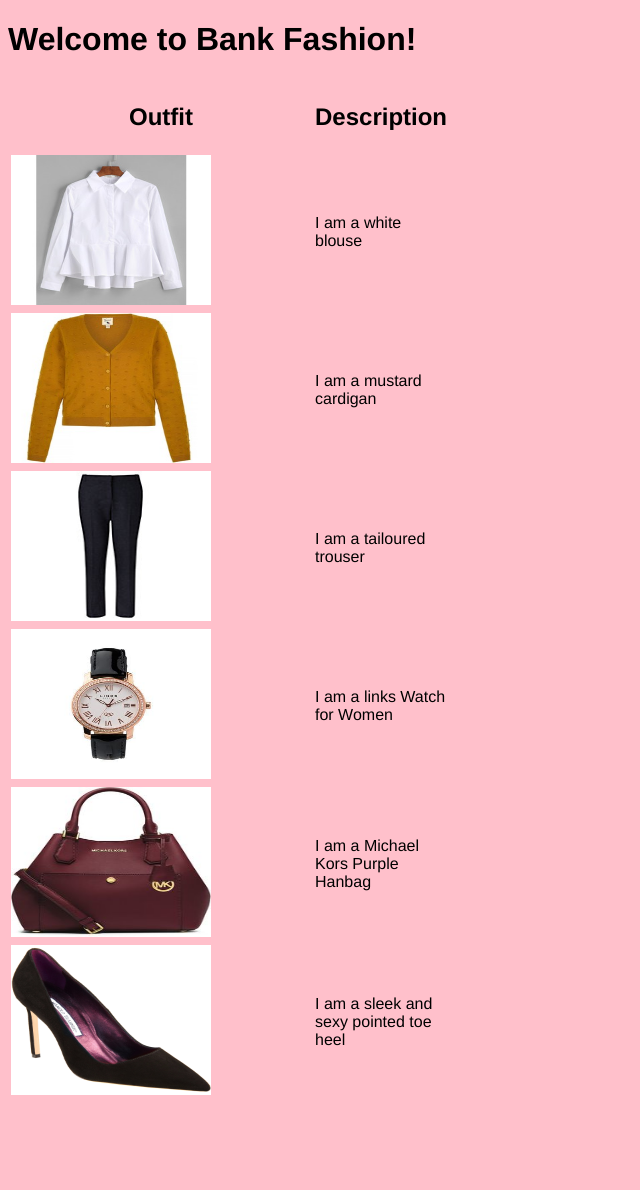
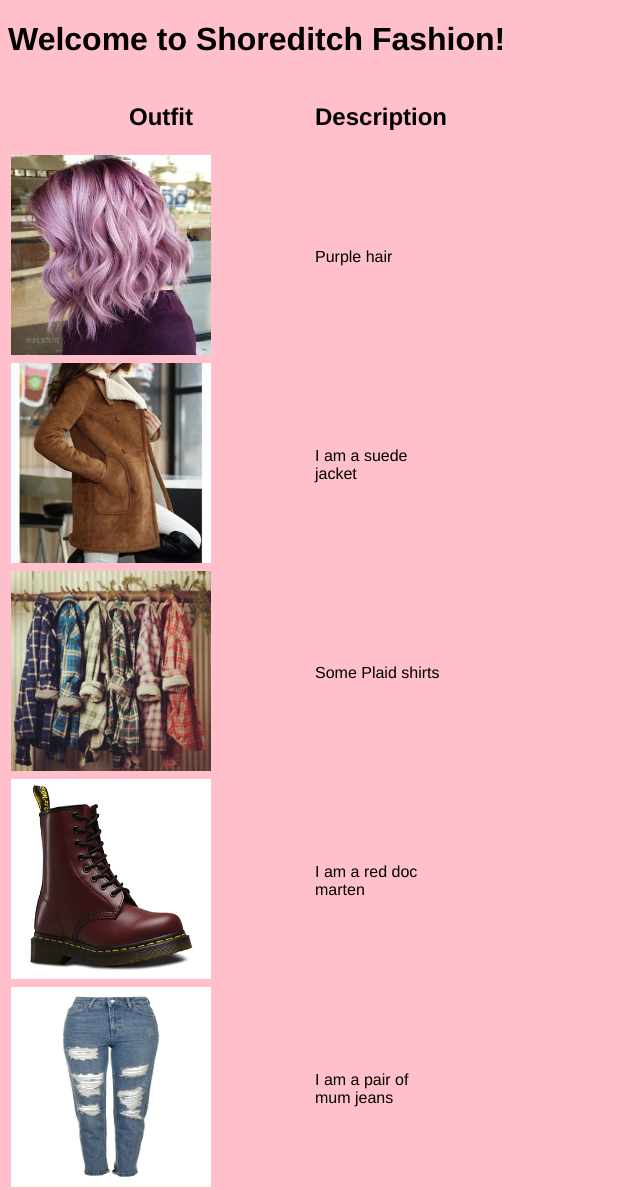
Before and after one commit to jebushore1/Project--London-Fashion, a plain HTML site: page shoreditch.html in a window 1280 px wide. Shown: the top 1190 px of the page, without its empty margins (0-640 px from the left). Before the commit the page ends 1102 px from the top, so only its background shows below. Drawn offline with nearby package versions, Linux system fonts and the light colour scheme.

Commit message:
All pictures added
Done!!!

```diff
--- a/css.css
+++ b/css.css
@@ -11,3 +11,5 @@ ul.nav li{
 .peckham{width:150px; height:200px;}
 .bank{width:200px; height:150px; margin-right: 100px}
 p{text-anchor: top;}
+.shoreditch{width:200px; height:200px; margin-right: 100px}
+.chelsea{width:200px; height:150px; margin-right: 100px}
--- a/shoreditch.html
+++ b/shoreditch.html
@@ -6,36 +6,36 @@
 <link rel="stylesheet" type="text/css" href="css.css">
 </head>
 <body>
-<h1> Welcome to Bank Fashion! </h1>
-    <div class = 'bank'>
+<h1> Welcome to Shoreditch Fashion! </h1>
+    <div class = 'shoreditch'>
       <table style='width:100%'>
         <tr>
           <th><h2>Outfit</h2></th>
           <th><h2>Description</h2></th>
         </tr>
         <tr>
-          <td><img class = 'bank' src="whiteblouse.jpg"/></td>
-          <td><p> I am a white blouse</p></td>
+          <td><img class = 'shoreditch' src="purple.jpg"/></td>
+          <td><p> Purple hair</p></td>
         </tr>
         <tr>
-          <td><img class = 'bank' src="cardigan.jpg"/></td>
-          <td><p> I am a mustard cardigan</p></td>
+          <td><img class = 'shoreditch' src="suede.jpg"/></td>
+          <td><p> I am a suede jacket</p></td>
         </tr>
         <tr>
-          <td><img class = 'bank' src="tailoredtrousers.jpg"/></td>
-          <td><p> I am a tailoured trouser</p></td>
+          <td><img class = 'shoreditch' src="plaidshirt.jpg"/></td>
+          <td><p> Some Plaid shirts</p></td>
         </tr>
         <tr>
-          <td><img class = 'bank' src="watchlinks.jpg"/></td>
-          <td><p>I am a links Watch for Women</p></td>
+          <td><img class = 'shoreditch' src="docmartens.jpg"/></td>
+          <td><p>I am a red doc marten</p></td>
         </tr>
         <tr>
-          <td><img class = 'bank' src="korsbag.jpg"/></td>
-          <td><p>I am a Michael Kors Purple Hanbag</p></td>
+          <td><img class = 'shoreditch' src="momjeans.jpg"/></td>
+          <td><p>I am a pair of mum jeans</p></td>
         </tr>
         <tr>
-          <td><img class = 'bank' src="heels.jpeg"/></td>
-          <td><p>I am a sleek and sexy pointed toe heel</p></td>
+          <td><img class = 'shoreditch' src="rings.jpg"/></td>
+          <td><p> hand of rings </p></td>
         </tr>
       </table>
     </div>
```
Also changed, not shown: chelsea.html (+12 -16 lines), docmartens.jpg (added), dog.jpg (added), dress.jpg (added), hat.jpg (added), jeanjacket.jpg (added), momjeans.jpg (added), plaidshirt.jpg (added), purple.jpg (added), rings.jpg (added), suede.jpg (added), wedges.jpg (added).
